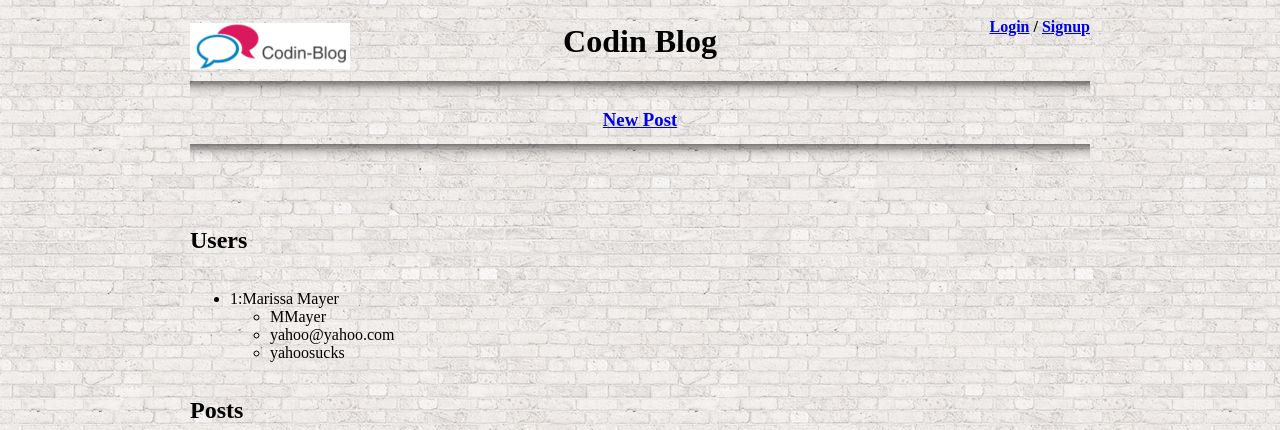
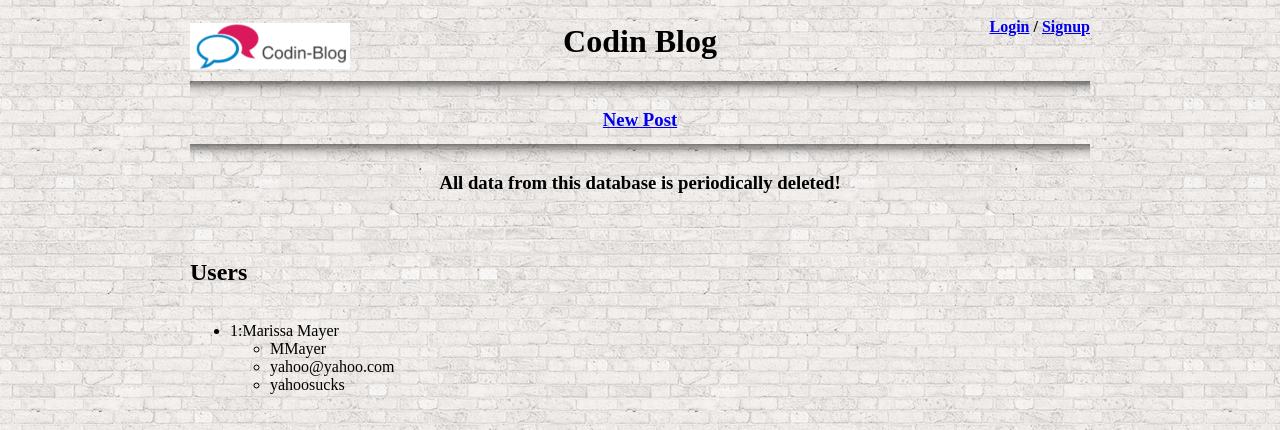
Before and after one commit to acronymcreations/Hack-a-thon, a Flask app: page /all in a window 1280 px wide. Shown: the top 430 px of the page. Run offline with Flask 2, Linux system fonts and the light colour scheme; some web fonts are replaced.

Commit message:
Added warning to main page

```diff
--- a/templates/base.html
+++ b/templates/base.html
@@ -28,6 +28,7 @@
 		<a href="/newpost">New Post</a><br>
 	</h3>
 	<hr class="all top-bar">
+	<h3 class="all text-center">All data from this database is periodically deleted!</h3>
 	<h2 class="all">{{title}}</h2>
 
 		{% block content %}
```
